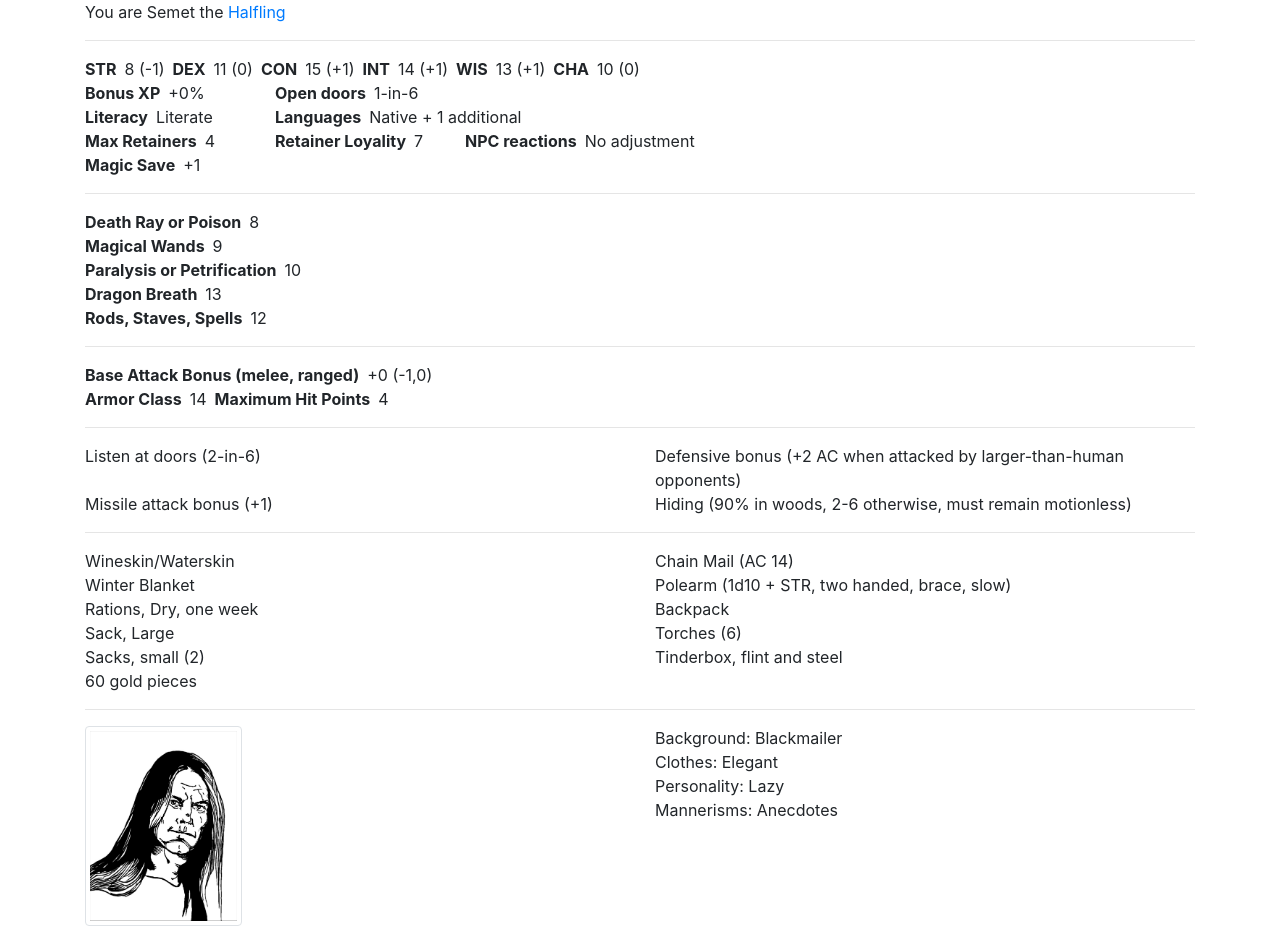
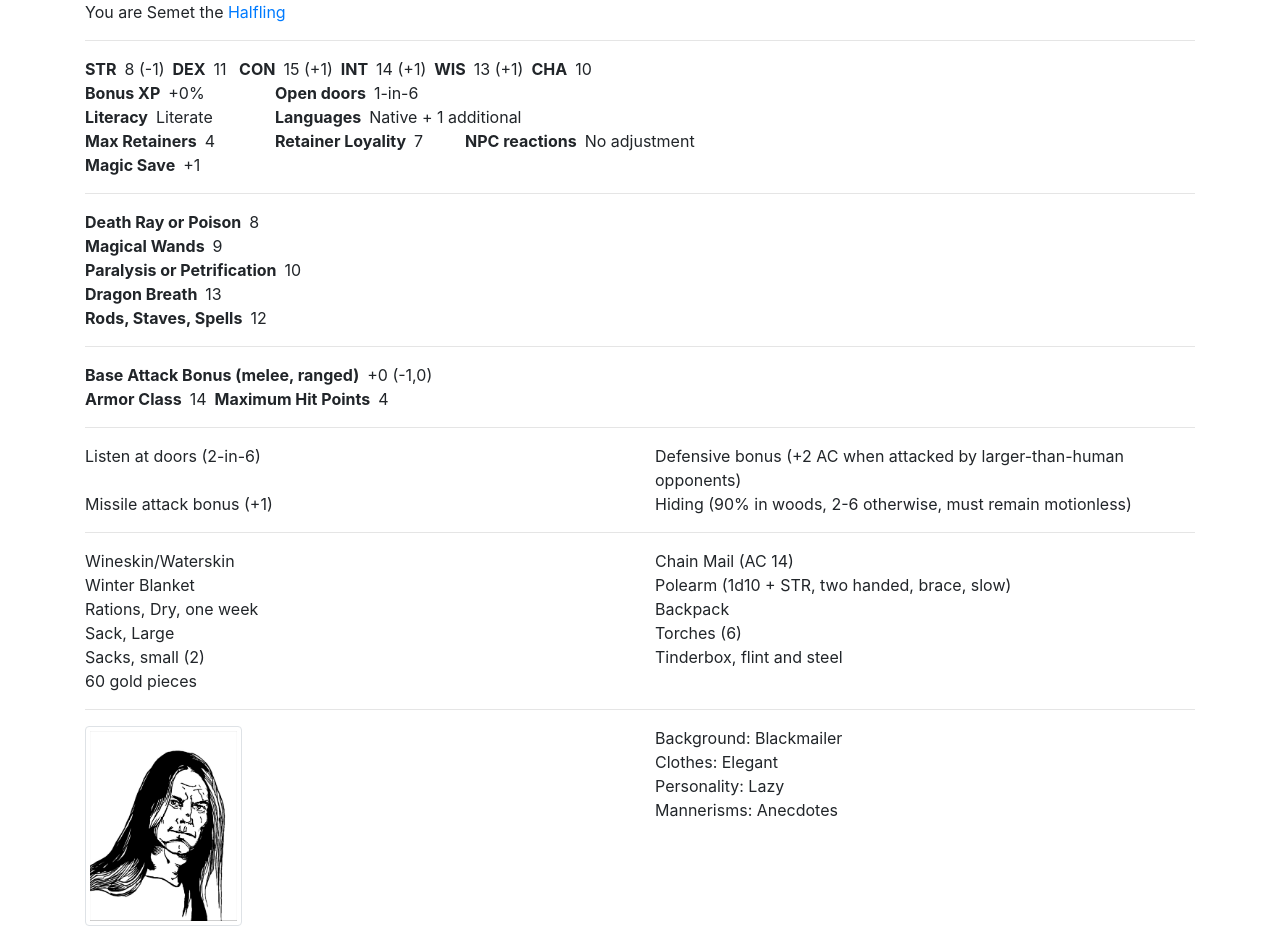
Before and after one commit to rceuls/cvn-chargen, a React (Create React App) app: page / in a window 1280 px wide. Built offline with nearby package versions, Linux system fonts and the light colour scheme.

Commit message:
fix: don't display non-bonuses for attr

```diff
--- a/src/AttributesOverview.tsx
+++ b/src/AttributesOverview.tsx
@@ -25,13 +25,15 @@ const AttributesOverview = ({
       <div className="row">
         <div className="col-sm-12">
           {attributeOrder.map((a: CharacterAttributes, ix: number) => {
+            const mod = getModifier(attributes[+a]);
             return (
               <React.Fragment key={`ca${ix}`}>
                 <span className="font-weight-bold">
                   {CharacterAttributes[a]}
                 </span>
                 <span className="ml-2 mr-2">
-                  {attributes[+a]} ({formatBonus(getModifier(attributes[+a]))})
+                  {attributes[+a]}{' '}
+                  {mod !== 0 ? '(' + formatBonus(mod) + ')' : <></>}
                 </span>
               </React.Fragment>
             );
```
Also changed, not shown: 2 other files (tests, documents, lock files or other folders).
